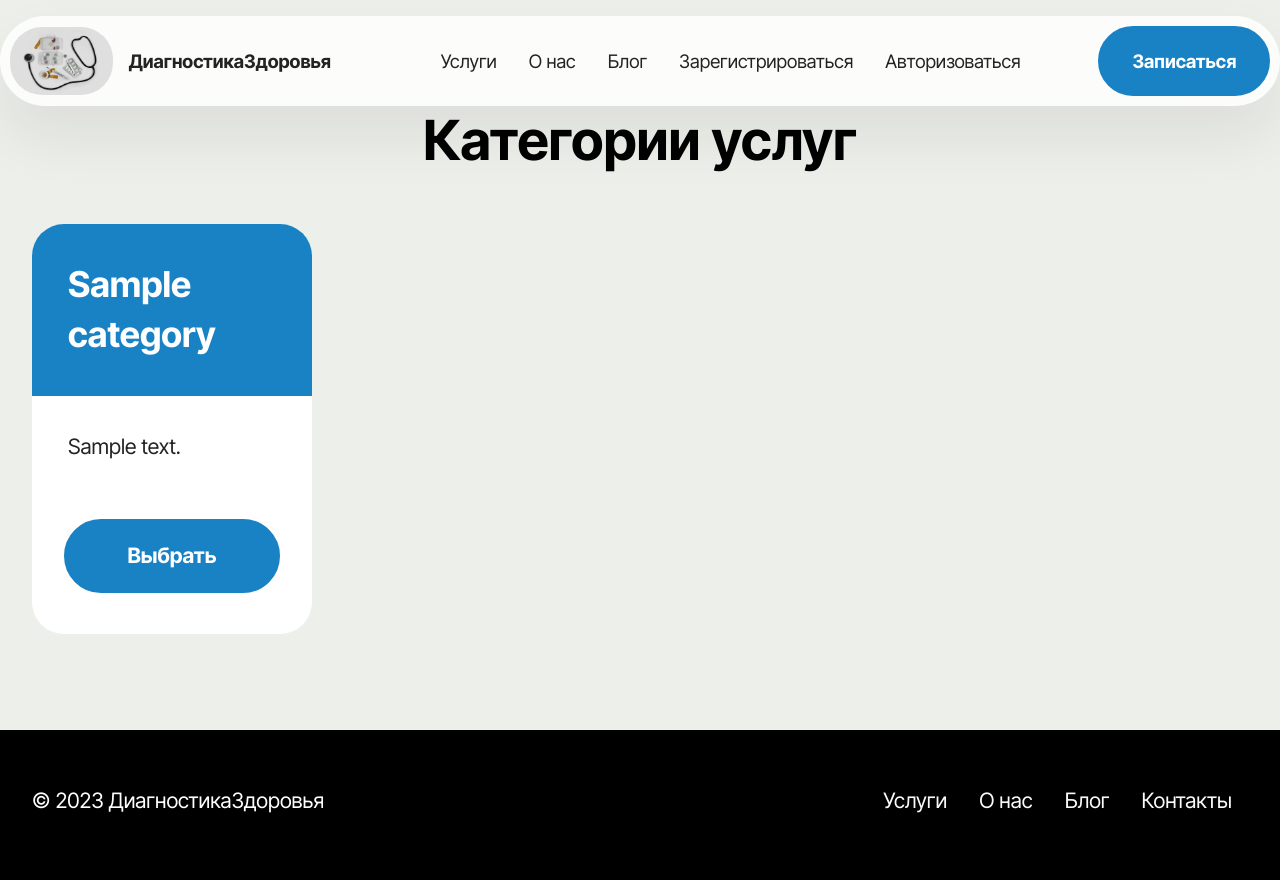
After one commit to IlyaKostov/medical_diagnostics, a Django app: template templates/catalog/category_list.html in a window 1280 px wide. The commit adds this page. Run offline with Django 5.2, Linux system fonts and the light colour scheme; the template is opened without the code that fills it: values that come from a table or form of the project are taken from there, others are empty; tables that the repository leaves empty hold one stand-in row (values such as "Sample post"); parts of the project's set-up code (start-up, migrations or seed data) failed here and were passed over; some libraries are stand-ins or nearby versions.

Commit message:
add template category_list, update register, main_menu, and catalog: urls, views, models

```diff
--- a/catalog/models.py
+++ b/catalog/models.py
@@ -29,6 +29,8 @@ class Service(BaseContent):
     created_at = models.DateField(auto_now_add=True, verbose_name='дата создания')
     updated_at = models.DateField(auto_now=True, verbose_name='дата последнего изменения')
     is_published = models.BooleanField(default=False, verbose_name='признак публикации')
+
+    user = models.ForeignKey(get_user_model(), on_delete=models.SET_NULL, verbose_name='пользователь', **NULLABLE)
 
     def __str__(self):
         return f'{self.name} {self.purchase_price}'
--- a/catalog/urls.py
+++ b/catalog/urls.py
@@ -14,7 +14,7 @@ urlpatterns = [
     path('category/<int:pk>/delete/', CategoryDeleteView.as_view(), name='category_delete'),
     path('category/create/', CategoryCreateView.as_view(), name='category_create'),
     path('category/update/<int:pk>/', CategoryUpdateView.as_view(), name='category_update'),
-    path('service/', ServiceListView.as_view(), name='service_list'),
+    path('category/<int:pk>/service/', ServiceListView.as_view(), name='service_list'),
     path('service/<int:pk>/', ServiceDetailView.as_view(), name='service'),
     path('service/<int:pk>/delete/', ServiceDeleteView.as_view(), name='service_delete'),
     path('service/update/<int:pk>/', ServiceUpdateView.as_view(), name='service_update'),
--- /dev/null
+++ b/templates/catalog/category_list.html
@@ -0,0 +1,37 @@
+{% extends 'catalog/index.html' %}
+{% block content %}
+<section data-bs-version="5.1" class="pricing1 cid-tZlMaS0ZUZ" id="pricing-cards-1-tZlMaS0ZUZ">
+    <br>
+    <div class="container-fluid">
+        <div class="row justify-content-center">
+            <div class="col-12 content-head">
+                <div class="mbr-section-head mb-5">
+                    <h4 class="mbr-section-title mbr-fonts-style align-center mb-0 display-2">
+                        <strong>Категории услуг</strong>
+                    </h4>
+
+                </div>
+            </div>
+        </div>
+        <div class="row">
+            {% for object in object_list %}
+            <div class="item features-without-image col-12 col-md-6 col-lg-3 item-mb active">
+                <div class="item-wrapper">
+                    <div class="item-head">
+                        <h5 class="item-title mbr-fonts-style mb-0 display-5">
+                            <strong>{{ object.name }}</strong>
+                        </h5>
+                    </div>
+                    <div class="item-content">
+                        <p class="mbr-text mbr-fonts-style display-7">{{ object.description }}</p>
+                    </div>
+                    <div class="mbr-section-btn item-footer">
+                        <a href="{% url 'catalog:service_list' object.pk %}" class="btn item-btn btn-primary display-7">Выбрать</a>
+                    </div>
+                </div>
+            </div>
+            {% endfor %}
+        </div>
+    </div>
+</section>
+{% endblock %}
--- a/templates/catalog/includes/inc_main_menu.html
+++ b/templates/catalog/includes/inc_main_menu.html
@@ -5,11 +5,13 @@
 		<div class="container">
 			<div class="navbar-brand">
 				<span class="navbar-logo">
-					<a href="#">
+					<a href="{% url 'catalog:home' %}">
 						<img src="{% static 'images/photo-1603398938378-e54eab446dde.jpeg' %}" alt="medical diagnostics" style="height: 4.3rem;">
 					</a>
 				</span>
-				<span class="navbar-caption-wrap"><a class="navbar-caption text-black display-4" href="#">ДиагностикаЗдоровья</a></span>
+				<span class="navbar-caption-wrap">
+                    <a class="navbar-caption text-black display-4" href="{% url 'catalog:home' %}">ДиагностикаЗдоровья</a>
+                </span>
 			</div>
 			<button class="navbar-toggler" type="button" data-toggle="collapse" data-bs-toggle="collapse" data-target="#navbarSupportedContent" data-bs-target="#navbarSupportedContent" aria-controls="navbarNavAltMarkup" aria-expanded="false" aria-label="Toggle navigation">
 				<div class="hamburger">
--- a/templates/users/register.html
+++ b/templates/users/register.html
@@ -16,7 +16,7 @@
         </div>
         <div class="row justify-content-center">
             <div class="col-lg-8 mx-auto mbr-form" data-form-type="formoid">
-                <form method="POST" class="mbr-form form-with-styler" data-form-title="Form Name">
+                <form method="POST" enctype="multipart/form-data" class="mbr-form form-with-styler" data-form-title="Form Name">
 
                     {% csrf_token %}
                     <div class="dragArea row">
```
Also changed, not shown: catalog/views.py (+28 -11 lines).
